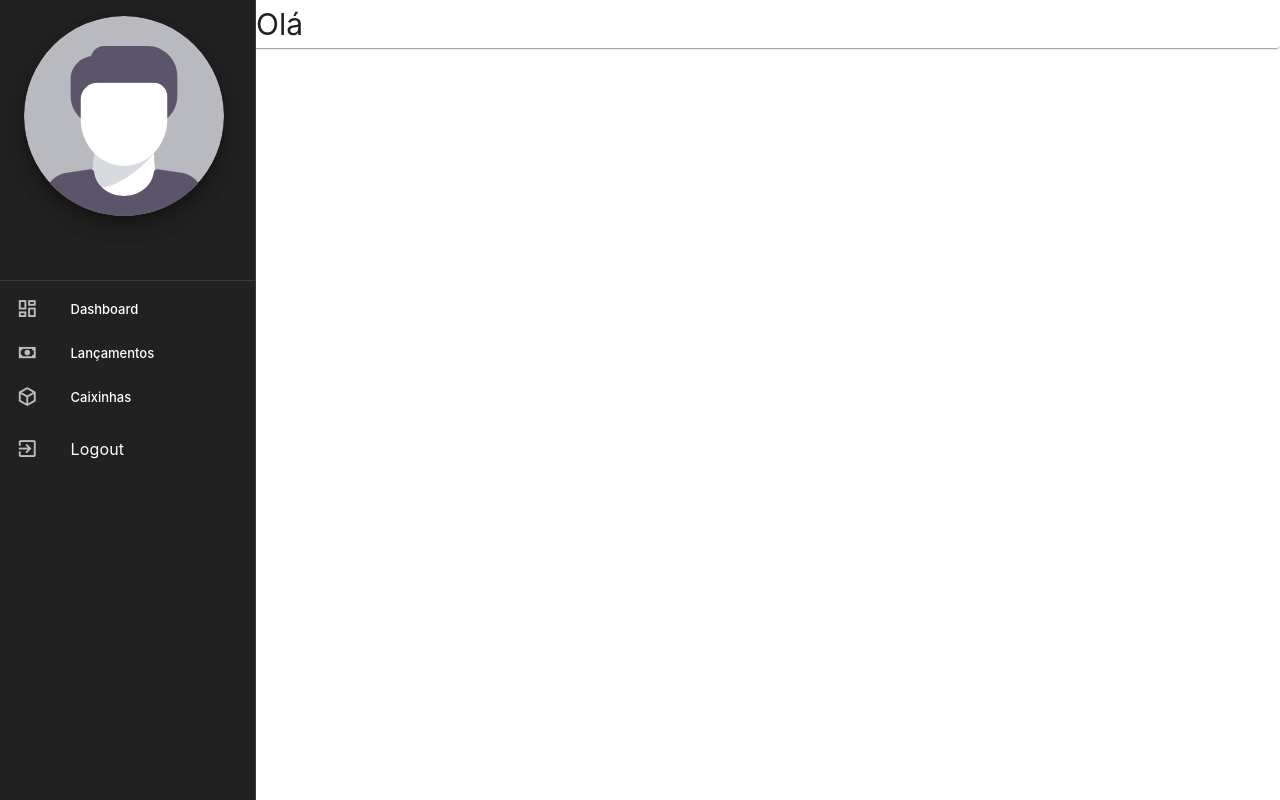
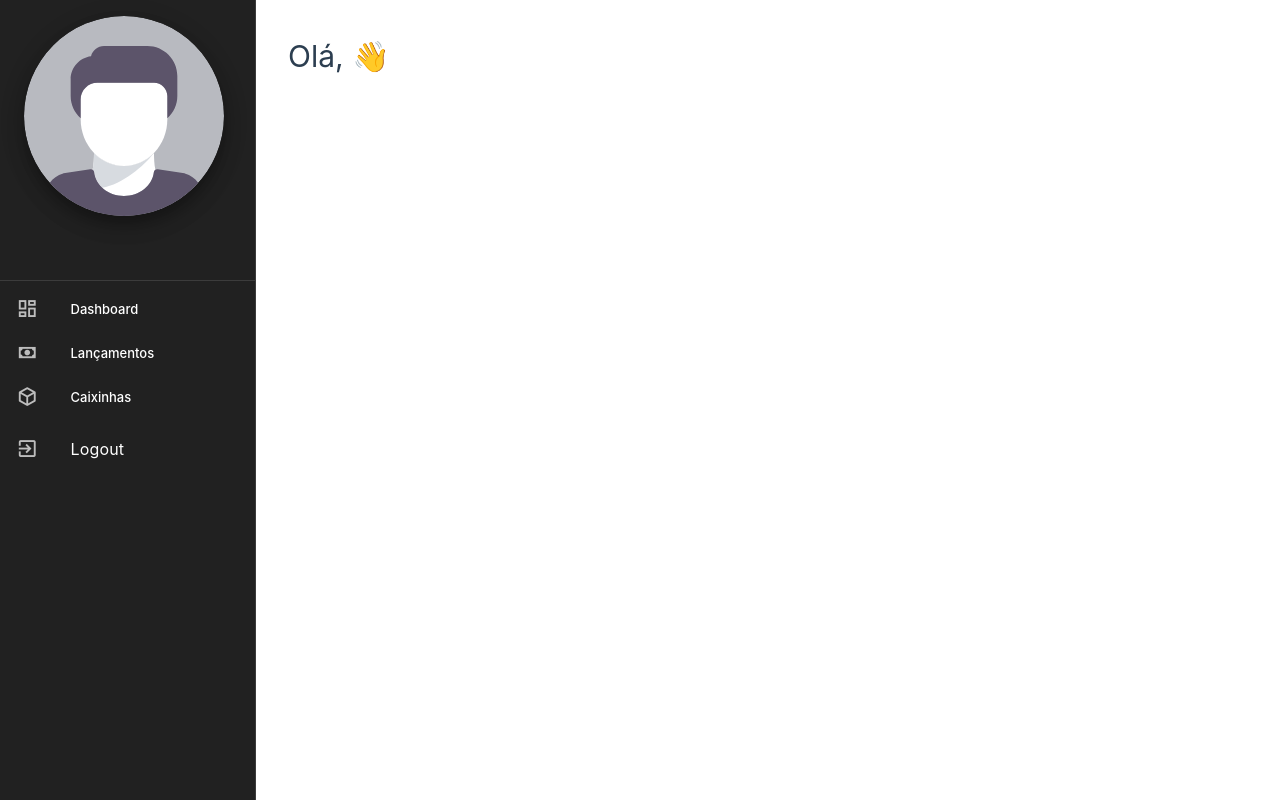
Before and after one commit to GusViieira/savecash_frontend, a Vue app: page /home in a window 1280 px wide. Built offline with nearby package versions, Linux system fonts and the light colour scheme.

Commit message:
correçoes no layout base

```diff
--- a/src/components/layouts/LayoutBase.vue
+++ b/src/components/layouts/LayoutBase.vue
@@ -11,9 +11,8 @@ import { useRouter } from 'vue-router'
 const isRail = ref(true)
 </script>
 <template>
-  <v-card>
   <v-layout>
-      <v-navigation-drawer v-model:rail="isRail" rail permanent expand-on-hover app theme="dark">
+    <v-navigation-drawer v-model:rail="isRail" rail permanent expand-on-hover theme="dark">
       <v-list>
         <v-avatar
           :size="isRail ? 40 : 200"
@@ -21,11 +20,7 @@ const isRail = ref(true)
         >
           <v-img :src="avatarSrc" alt="Login" class="img-fluid" />
         </v-avatar>
-          <v-list-item
-            class="text-center"
-            :subtitle="store.email"
-            :title="store.name"
-          ></v-list-item>
+        <v-list-item class="text-center" :subtitle="store.email" :title="store.name"></v-list-item>
       </v-list>
 
       <v-divider></v-divider>
@@ -55,8 +50,9 @@ const isRail = ref(true)
       ></v-list-item>
     </v-navigation-drawer>
     <v-main>
+      <div class="pa-8">
         <router-view />
+      </div>
     </v-main>
   </v-layout>
-  </v-card>
 </template>
--- a/src/plugins/vuetify.ts
+++ b/src/plugins/vuetify.ts
@@ -7,7 +7,7 @@ export default createVuetify({
     themes: {
       light: {
         colors: {
-          background: '#333333',
+          background: '#181818',
           primary: '#9B51E0',
           secondary: '#03a9f4',
         },
--- a/src/views/HomeView.vue
+++ b/src/views/HomeView.vue
@@ -6,6 +6,6 @@ const storeUser = userStore()
 
 <template>
   <div>
-    <h1>Olá {{ storeUser.name }}</h1>
+    <h1>Olá, {{ storeUser.name }} 👋</h1>
   </div>
 </template>
```
Lines whose indentation alone changed are shown as unchanged.
